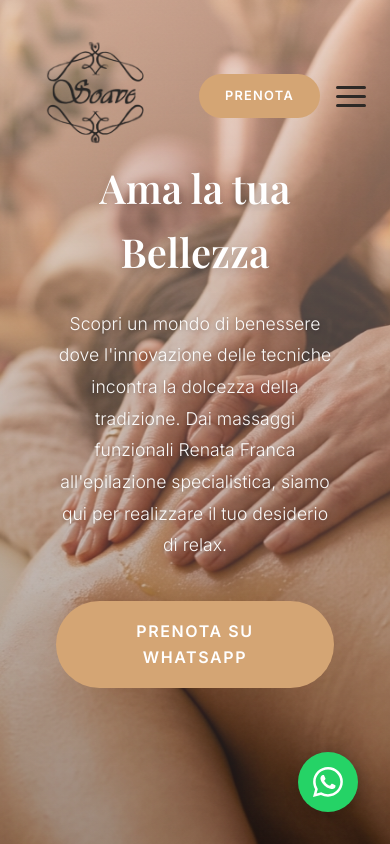
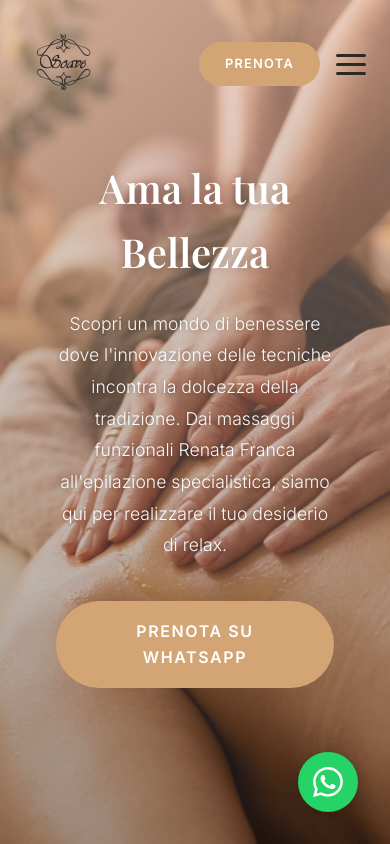
Before and after one commit to alebaia81/Soavedemo, a website built with Vite: page index.html in a window 390 px wide. Shown: the top 844 px of the page. Built offline with nearby package versions, Linux system fonts and the light colour scheme.

Commit message:
fix: hamburger menu rendering and logo size on mobile

```diff
--- a/style.css
+++ b/style.css
@@ -124,10 +124,14 @@ header.scrolled .logo-img {
     border: none;
     cursor: pointer;
     z-index: 1001;
+    padding: 0;
+    flex-shrink: 0;
+    -webkit-appearance: none;
 }
 
 .mobile-menu-toggle span {
-    width: 100%;
+    display: block;
+    width: 30px;
     height: 3px;
     background-color: var(--color-text);
     border-radius: 3px;
@@ -415,6 +419,10 @@ section {
 
 /* Responsive */
 @media (max-width: 768px) {
+    .logo-img {
+        height: 80px;
+    }
+
     .hero-content h1 {
         font-size: 2.5rem;
     }
```
